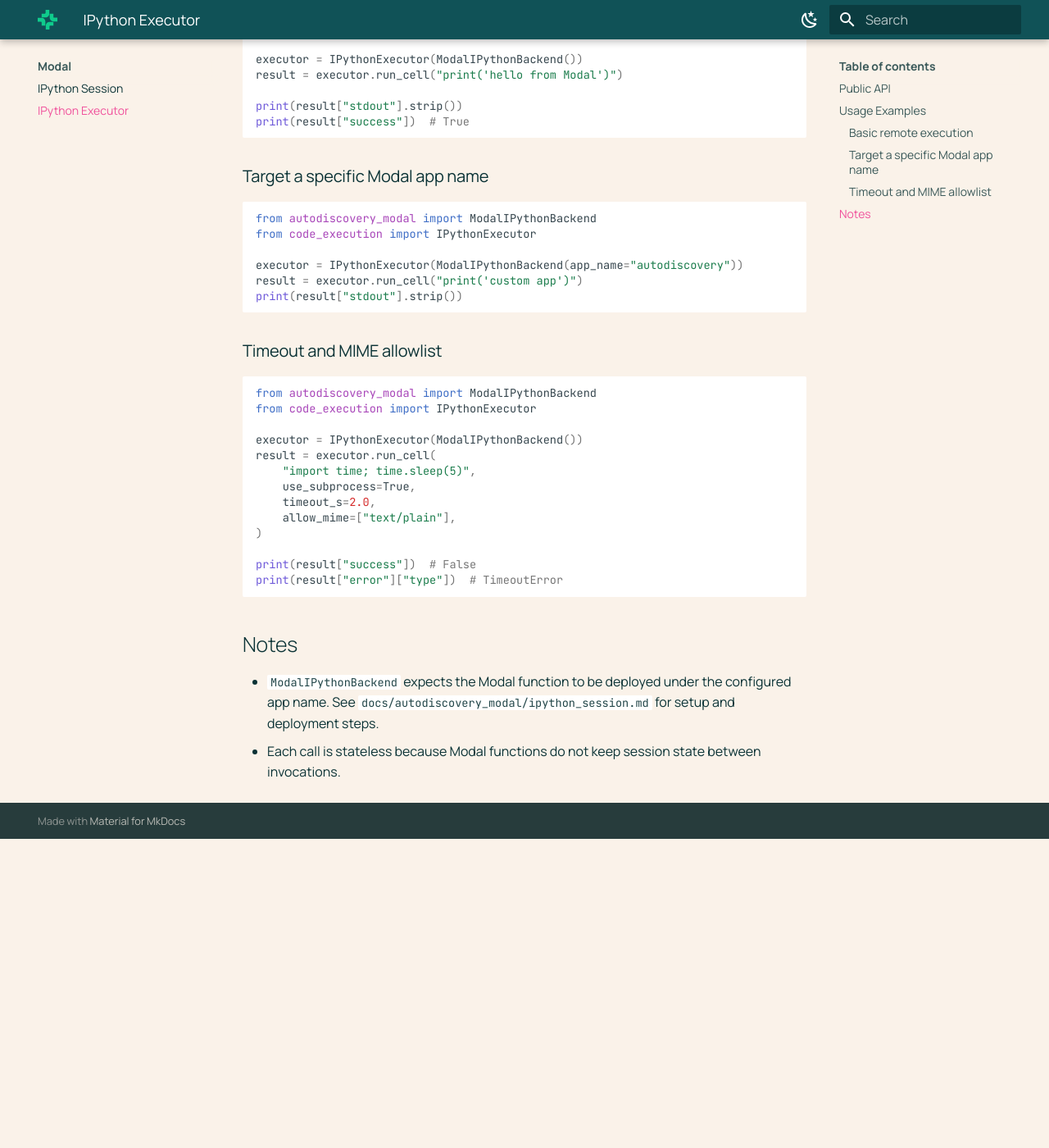
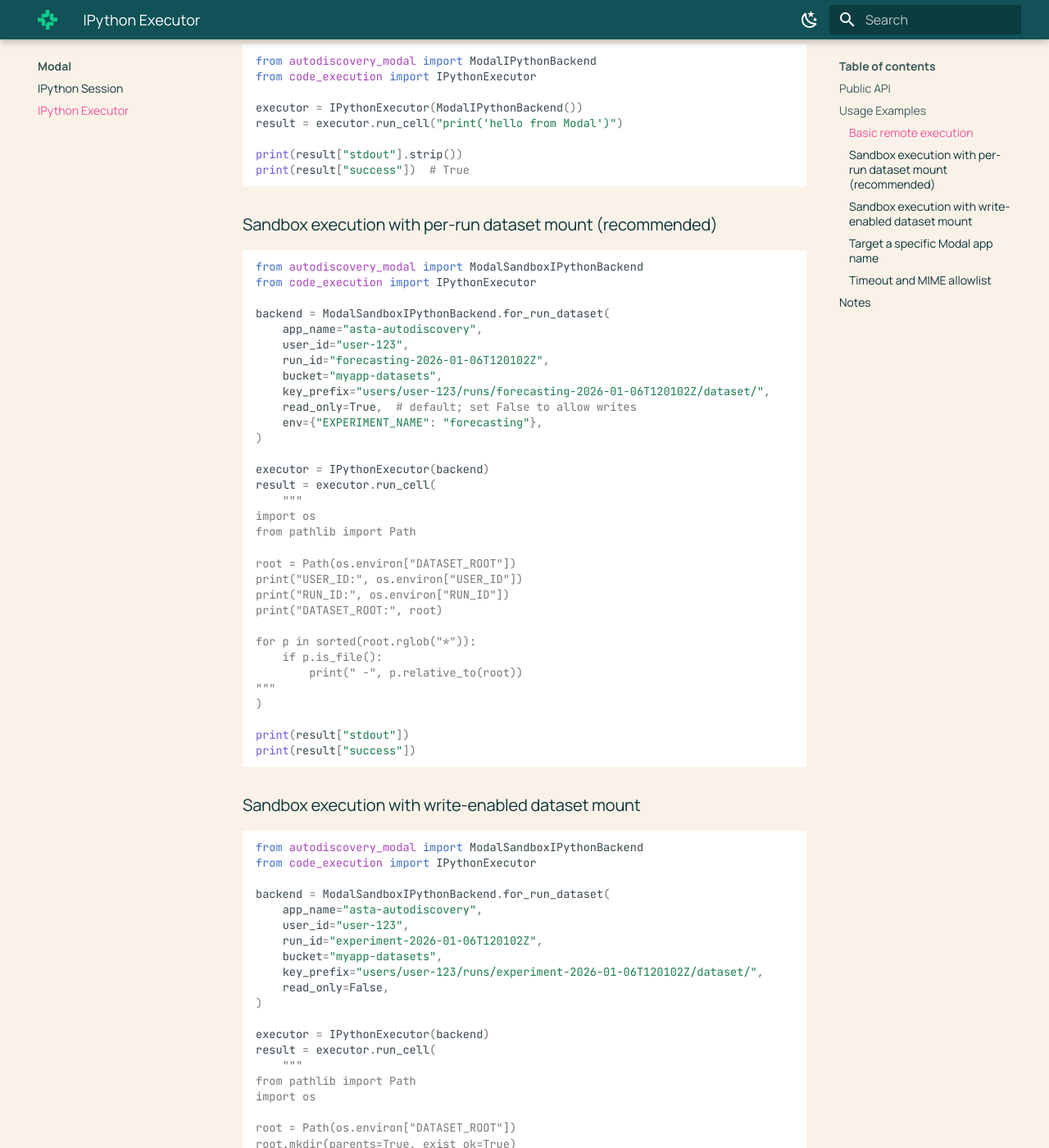
Before and after one commit to allenai/asta-autodiscovery, an MkDocs documentation site: the page built from docs/autodiscovery_modal/ipython_executor.md, in a window 1280 px wide and 1400 px high, scrolled down 563 px. Shown: the whole window at 82% size. Built offline with MkDocs 1.6.1 and Material for MkDocs 9.7.7, drawn with Linux system fonts in a browser that asks for light colours; before the commit the page ends 1586 px from its top, so only the background shows below that; some of the changed text lies outside the part shown.

Commit message:
Add ModalSandboxIPythonBackend which supports isolated file mounting. Added support for specifying working directory and environment variables for local execution.

````diff
--- a/docs/autodiscovery_modal/ipython_executor.md
+++ b/docs/autodiscovery_modal/ipython_executor.md
@@ -1,12 +1,15 @@
 # Modal IPython Executor
 
-The `autodiscovery_modal.ipython_session` module includes `ModalIPythonBackend`,
-which plugs into `code_execution.IPythonExecutor` to run IPython cells on Modal.
-Use it when you want the same `IPythonExecutor` interface but executed remotely.
+The `autodiscovery_modal` package provides Modal-backed execution backends that
+plug into `code_execution.IPythonExecutor`. Use these when you want the same
+`IPythonExecutor` interface but executed remotely, with either Modal Functions
+or Modal Sandboxes.
 
 ## Public API
 
 - `ModalIPythonBackend`: Backend that invokes the deployed Modal function.
+- `ModalSandboxIPythonBackend`: Backend that runs each cell inside a Modal Sandbox
+  with dataset mounts scoped per run (recommended for untrusted code).
 
 ## Usage Examples
 
@@ -21,6 +24,75 @@ result = executor.run_cell("print('hello from Modal')")
 
 print(result["stdout"].strip())
 print(result["success"])  # True
+```
+
+### Sandbox execution with per-run dataset mount (recommended)
+
+```python
+from autodiscovery_modal import ModalSandboxIPythonBackend
+from code_execution import IPythonExecutor
+
+backend = ModalSandboxIPythonBackend.for_run_dataset(
+    app_name="asta-autodiscovery",
+    user_id="user-123",
+    run_id="forecasting-2026-01-06T120102Z",
+    bucket="myapp-datasets",
+    key_prefix="users/user-123/runs/forecasting-2026-01-06T120102Z/dataset/",
+    read_only=True,  # default; set False to allow writes
+    env={"EXPERIMENT_NAME": "forecasting"},
+)
+
+executor = IPythonExecutor(backend)
+result = executor.run_cell(
+    """
+import os
+from pathlib import Path
+
+root = Path(os.environ["DATASET_ROOT"])
+print("USER_ID:", os.environ["USER_ID"])
+print("RUN_ID:", os.environ["RUN_ID"])
+print("DATASET_ROOT:", root)
+
+for p in sorted(root.rglob("*")):
+    if p.is_file():
+        print(" -", p.relative_to(root))
+"""
+)
+
+print(result["stdout"])
+print(result["success"])
+```
+
+### Sandbox execution with write-enabled dataset mount
+
+```python
+from autodiscovery_modal import ModalSandboxIPythonBackend
+from code_execution import IPythonExecutor
+
+backend = ModalSandboxIPythonBackend.for_run_dataset(
+    app_name="asta-autodiscovery",
+    user_id="user-123",
+    run_id="experiment-2026-01-06T120102Z",
+    bucket="myapp-datasets",
+    key_prefix="users/user-123/runs/experiment-2026-01-06T120102Z/dataset/",
+    read_only=False,
+)
+
+executor = IPythonExecutor(backend)
+result = executor.run_cell(
+    """
+from pathlib import Path
+import os
+
+root = Path(os.environ["DATASET_ROOT"])
+root.mkdir(parents=True, exist_ok=True)
+(root / "note.txt").write_text("hello from sandbox")
+print((root / "note.txt").read_text().strip())
+"""
+)
+
+print(result["stdout"])
+print(result["success"])
 ```
 
 ### Target a specific Modal app name
@@ -59,3 +131,9 @@ print(result["error"]["type"])  # TimeoutError
   setup and deployment steps.
 - Each call is stateless because Modal functions do not keep session state
   between invocations.
+- `ModalSandboxIPythonBackend` creates a fresh Sandbox per call and mounts the
+  dataset prefix specified by `key_prefix`. This is the safest option for
+  untrusted code.
+- To authenticate bucket access, pass `bucket_secret` (static credentials) or
+  `oidc_auth_role_arn` (OIDC-based IAM role).
+- For more detail, see `docs/autodiscovery_modal/sandbox_backend.md`.
````
Also changed, not shown: docs/autodiscovery_modal/ipython_session.md (+1 -1 lines), docs/autodiscovery_modal/sandbox_backend.md (added, +112 -0 lines), docs/code_execution/ipython_executor.md (+19 -1 lines), packages/autodiscovery_modal/README.md (+23 -0 lines), 6 other files.
